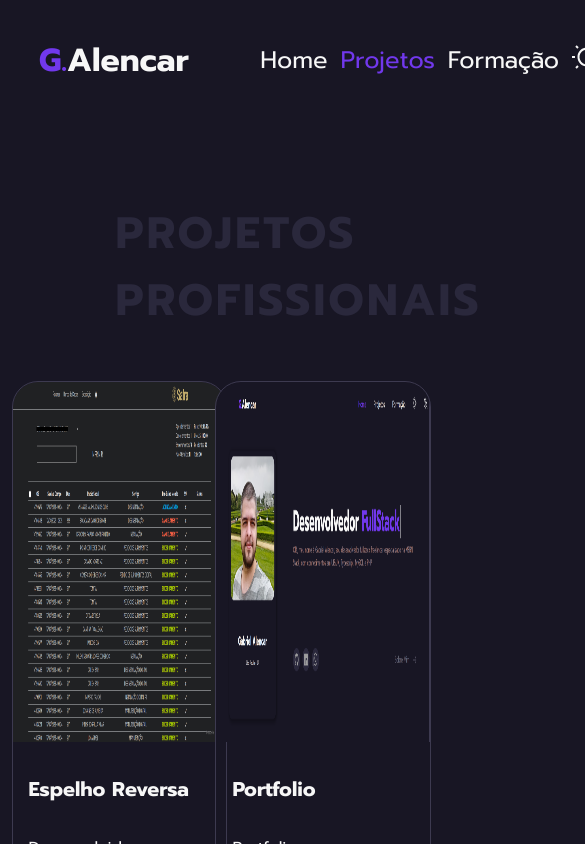
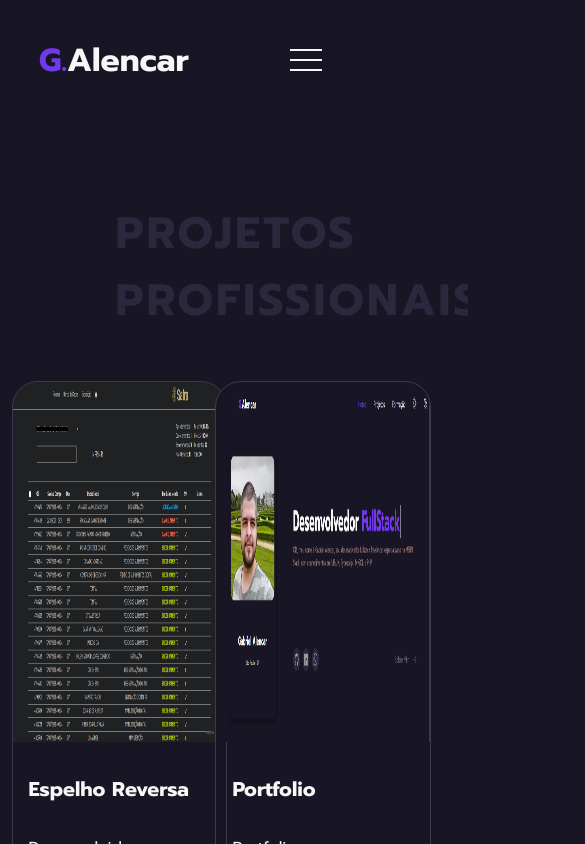
Before and after one commit to gabrielalencardearaujo/portfolio_galencar, a React (Vite) app: page /projects in a window 390 px wide. Shown: the top 844 px of the page, 585 px wide, since content can reach past the window. Built offline with nearby package versions, Linux system fonts and the light colour scheme.

Commit message:
responsividade header

```diff
--- a/src/components/Header/Header.module.css
+++ b/src/components/Header/Header.module.css
@@ -7,13 +7,8 @@ header{
   position: relative;
 }
 
-header div{
-  display: flex;
+.navLinks {
   margin-right: 6vw;
-  gap: 3.3vw;
-}
-
-.navLinks {
   font-size: 1.5rem;
 }
 
@@ -34,3 +29,92 @@ header span:hover {
 .colorIconTheme svg path {
   fill: var(--color-neutral1);
 }
+
+
+
+/* MENU MOBILE */
+
+.mobileMenu {
+  display: none;
+  cursor: pointer;
+  margin-right: 60px;
+}
+
+.mobileMenu div {
+  width: 32px;
+  height: 2px;
+  background-color: var(--color-neutral1);
+  margin: 8px;
+  transition: .3s;
+}
+
+.mobileMenu.menuActive .line1 {
+  transform: rotate(-45deg) translate(-8px, 8px);
+}
+
+.mobileMenu.menuActive .line2 {
+  opacity: 0;
+}
+
+.mobileMenu.menuActive .line3 {
+  transform: rotate(45deg) translate(-5px, -7px);
+}
+
+
+@keyframes navLinkFade {
+  from {
+    opacity: 0;
+    transform: translate(50px);
+  }
+
+  to {
+    opacity: 1;
+    transform: translate(0);
+  }
+}
+
+@media (max-width:768px) {
+
+  .navLinks {
+    position: absolute;
+    z-index: 20;
+    top: 120px;
+    right: 0;
+    width: 100vw;
+    height: 92vh;
+    background-color: var(--color-base7);
+    margin-right: 0;
+    transform: translate(120%);
+    transition: transform .3s ease-in;
+  }
+
+  .navLinks ul {
+    flex-direction: column;
+    align-items: center;
+    justify-content: space-between;
+    font-size: 2rem;
+  }
+
+  .navLinks ul > * {
+    display: grid;
+    place-items: center;
+    margin-left: 0;
+    animation: navLinkFade .4s ease-in-out;
+
+    padding: 0 24px;
+    width: fit-content;
+    height: 10vh;
+  }
+
+  .mobileMenu {
+    display: block;
+  }
+
+  .navLinks.menuActive {
+    transform: translate(0);
+  }
+
+  .menuActive {
+    transform: translate(0);
+  }
+}
--- a/src/components/Header/Header.tsx
+++ b/src/components/Header/Header.tsx
@@ -1,10 +1,11 @@
 import { NavLink, useLocation } from "react-router-dom";
 import styles from "./Header.module.css";
 import Theme from "./Theme";
-import Languages from "./Languages";
+// import Languages from "./Languages";
 import React from "react";
 
 function Header() {
+  const [menuActive, setMenuActive] = React.useState(false);
   const location = useLocation();
 
   React.useEffect(() => {
@@ -31,27 +32,43 @@ function Header() {
           <strong className="active">G.</strong>Alencar
         </NavLink>
       </div>
-      <div>
-        <nav className={styles.navLinks}>
+
+      <div
+        className={`${styles.mobileMenu} ${
+          menuActive ? styles.menuActive : ""
+        }`}
+        onClick={() => setMenuActive(!menuActive)}
+      >
+        <div className={styles.line1}></div>
+        <div className={styles.line2}></div>
+        <div className={styles.line3}></div>
+      </div>
+
+      <nav
+        className={`${styles.navLinks} ${menuActive ? styles.menuActive : ""}`}
+      >
         <ul>
-            <li>
+          <li onClick={() => setMenuActive(!menuActive)}>
             <NavLink to="/" end>
               Home
             </NavLink>
           </li>
-            <li>
-              <NavLink to="/projects" end>
+          <li onClick={() => setMenuActive(!menuActive)}>
+            <NavLink to="/projects">
               Projetos
             </NavLink>
           </li>
-            <li>
+          <li onClick={() => setMenuActive(!menuActive)}>
             <NavLink to="/education">Formação</NavLink>
           </li>
+          <li onClick={() => setMenuActive(!menuActive)}>
+            <Theme />
+          </li>
+          {/* <li onClick={() => setMenuActive(!menuActive)}>
+            <Languages />
+          </li> */}
         </ul>
       </nav>
-        <Theme />
-        <Languages />
-      </div>
     </header>
   );
 }
--- a/src/pages/Errors/Error404.module.css
+++ b/src/pages/Errors/Error404.module.css
@@ -1,6 +1,6 @@
 .container {
   max-width: 80vw;
-  height: 60vh;
+  min-height: 60vh;
   margin: 0 auto;
   margin-top: 1.5rem;
   display: grid;
```
Also changed, not shown: src/components/Footer/Footer.module.css (line endings or trailing spaces). Lines whose indentation alone changed are shown as unchanged.
